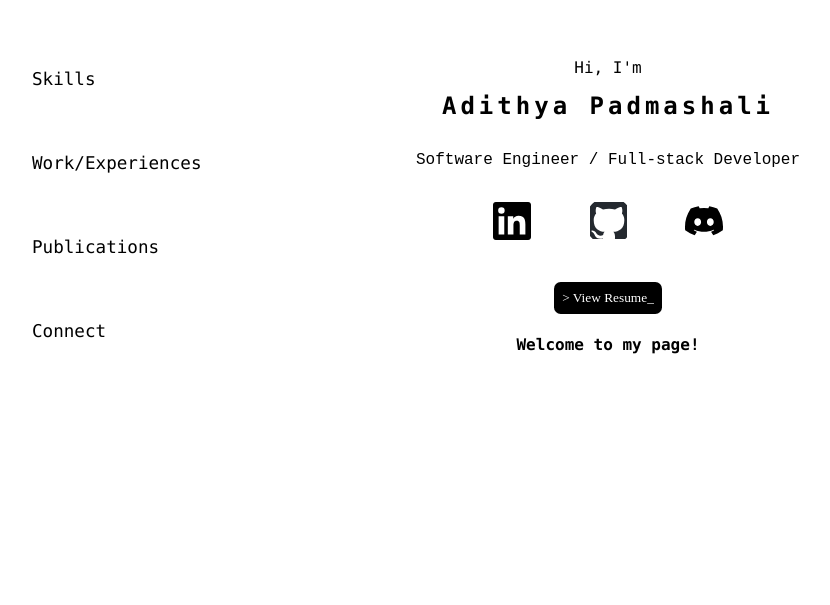
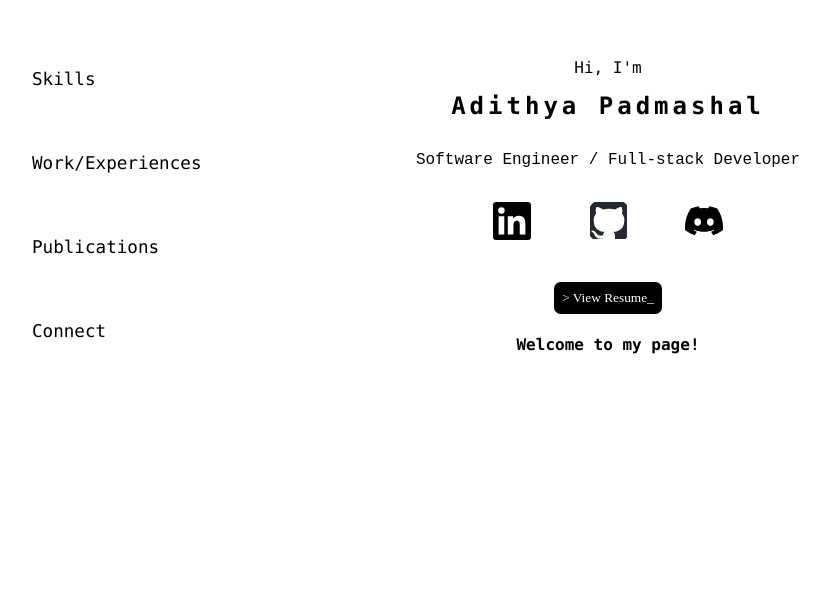
Before and after one commit to AdithyaPadmashali/AdithyaPadmashali.github.io, a React (Create React App) app: page / in a window 1280 px wide. Shown: the part 195-800 px from the top of the page, without its empty margins (32-862 px from the left). Built offline with nearby package versions, Linux system fonts and the light colour scheme; a web font is replaced by a local one.

Commit message:
Sample change

```diff
--- a/src/screens/Landing/Landing.jsx
+++ b/src/screens/Landing/Landing.jsx
@@ -10,7 +10,7 @@ function Landing() {
                 Hi, I'm
             </div>
             <div className="title-grid-name">
-                <h1>Adithya Padmashali</h1>
+                <h1>Adithya Padmashal</h1>
             </div>
             <pre className="title-grid-name-designation">Software Engineer / Full-stack Developer</pre>
             <div className="title-grid-social-media-handles">
```
